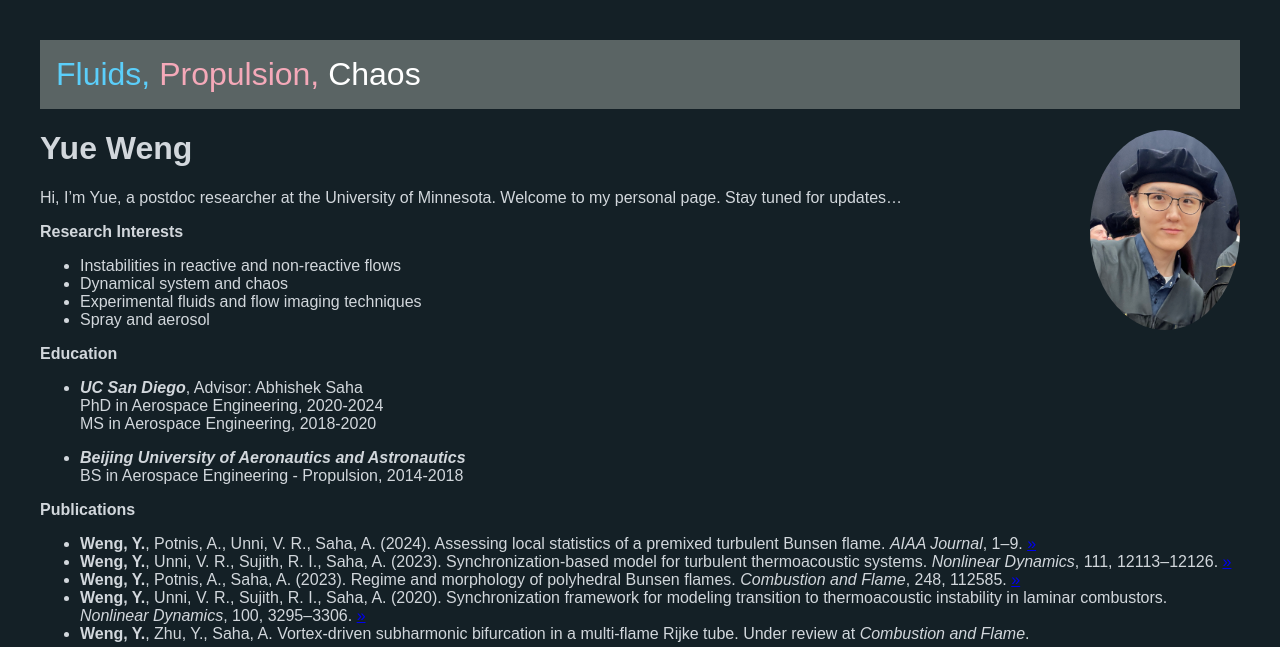
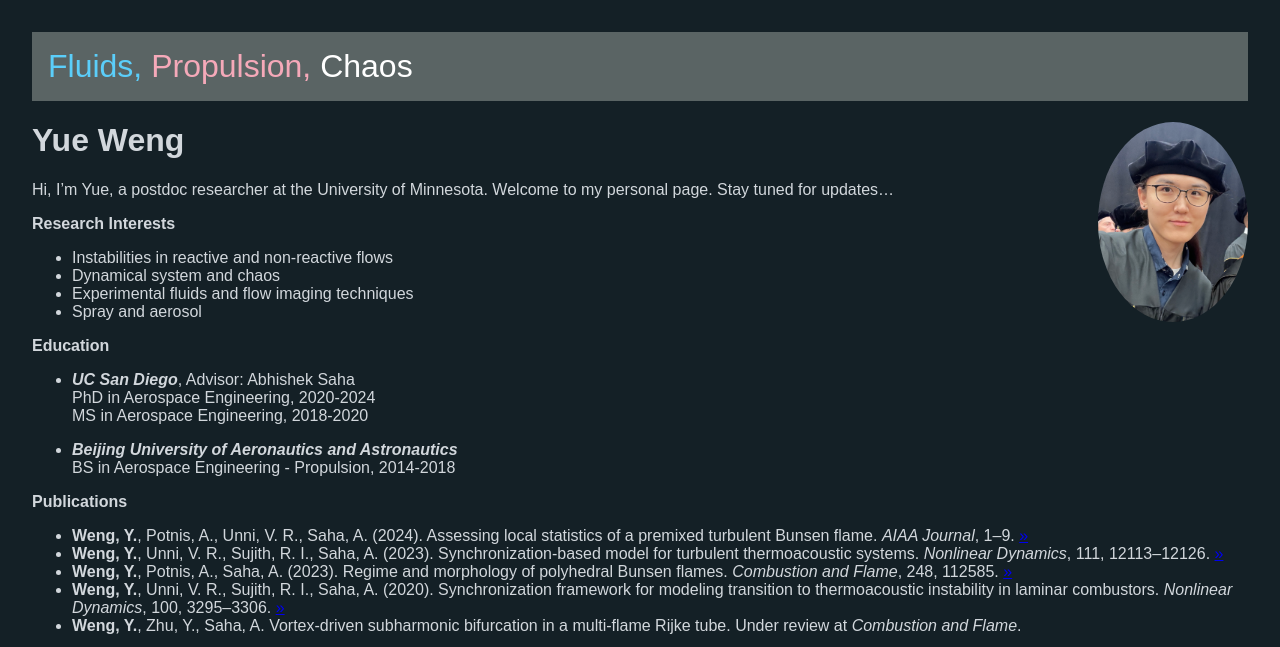
Before and after one commit to weng-yue/weng-yue.github.io, a Jekyll site: the page built from index.md, in a window 1280 px wide. Shown: the top 647 px of the page. Built offline with Jekyll 4.4.1, drawn with Linux system fonts in a browser that asks for light colours; grey boxes are pictures that could not be loaded.

Commit message:
Update default.html

```diff
--- a/_layouts/default.html
+++ b/_layouts/default.html
@@ -1,12 +1,11 @@
 <!DOCTYPE html>
-<html lang="en">
+<html lang="en" style="margin: 0; padding: 0;">
   <head>
     <meta charset="UTF-8">
     <title>{{ page.title }}</title>
     <link rel="stylesheet" href="/assets/css/custom.css">
   </head>
-  <body style="font-family: sans-serif; padding: 2rem; background: rgb(20, 32, 38); color: rgb(210, 215, 220);">
-<!--     <header style="font-size: 2rem; margin-bottom: 1rem; background: rgb(90, 100, 100); "> -->
+  <body style="margin: 0; font-family: sans-serif; padding: 2rem; background: rgb(20, 32, 38); color: rgb(210, 215, 220);">
     <header style="font-size: 2rem; margin-bottom: 1rem; background: rgb(90, 100, 100); color: white; padding: 1rem; width: 100%; box-sizing: border-box;">
       <span style="color:#5bcefa;">Fluids,</span>
       <span style="color:#f5a9b9;">Propulsion,</span>
```
